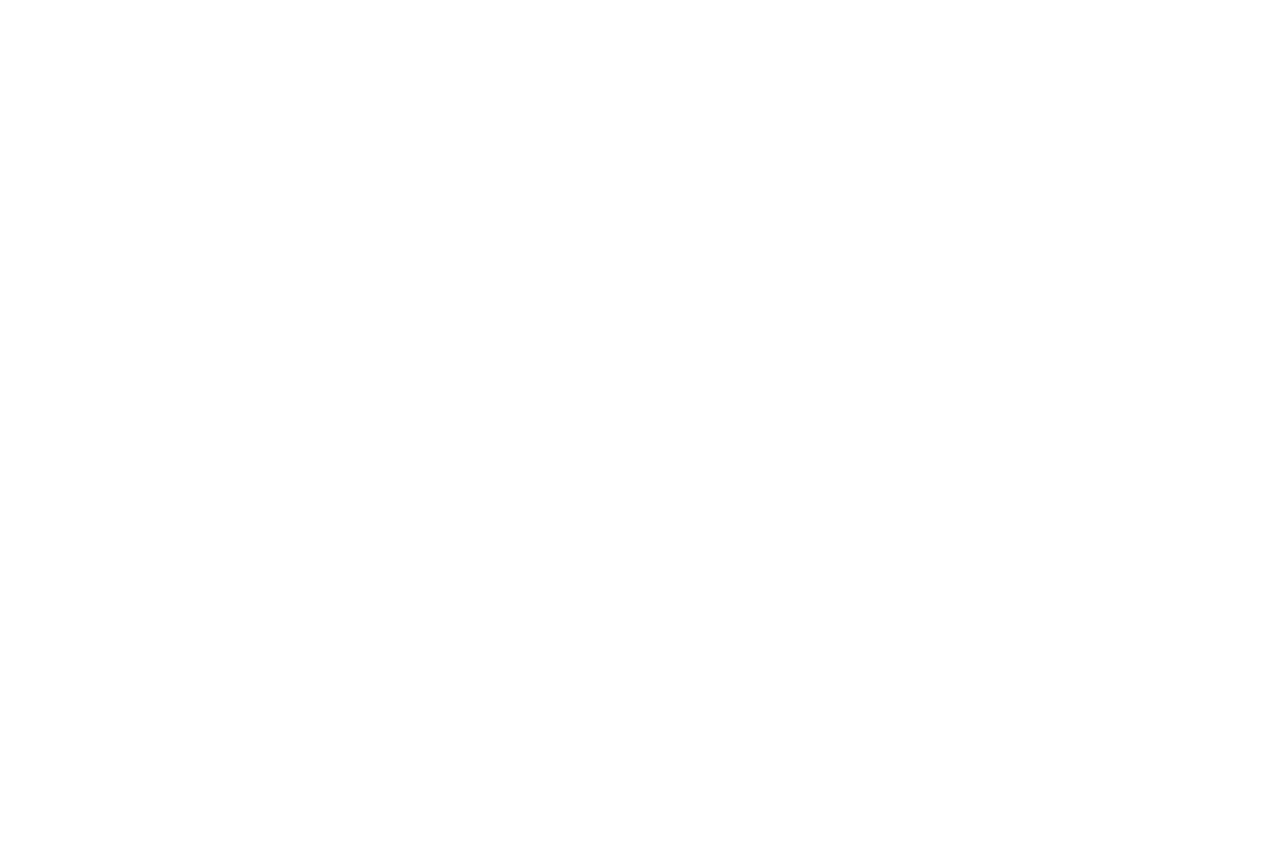
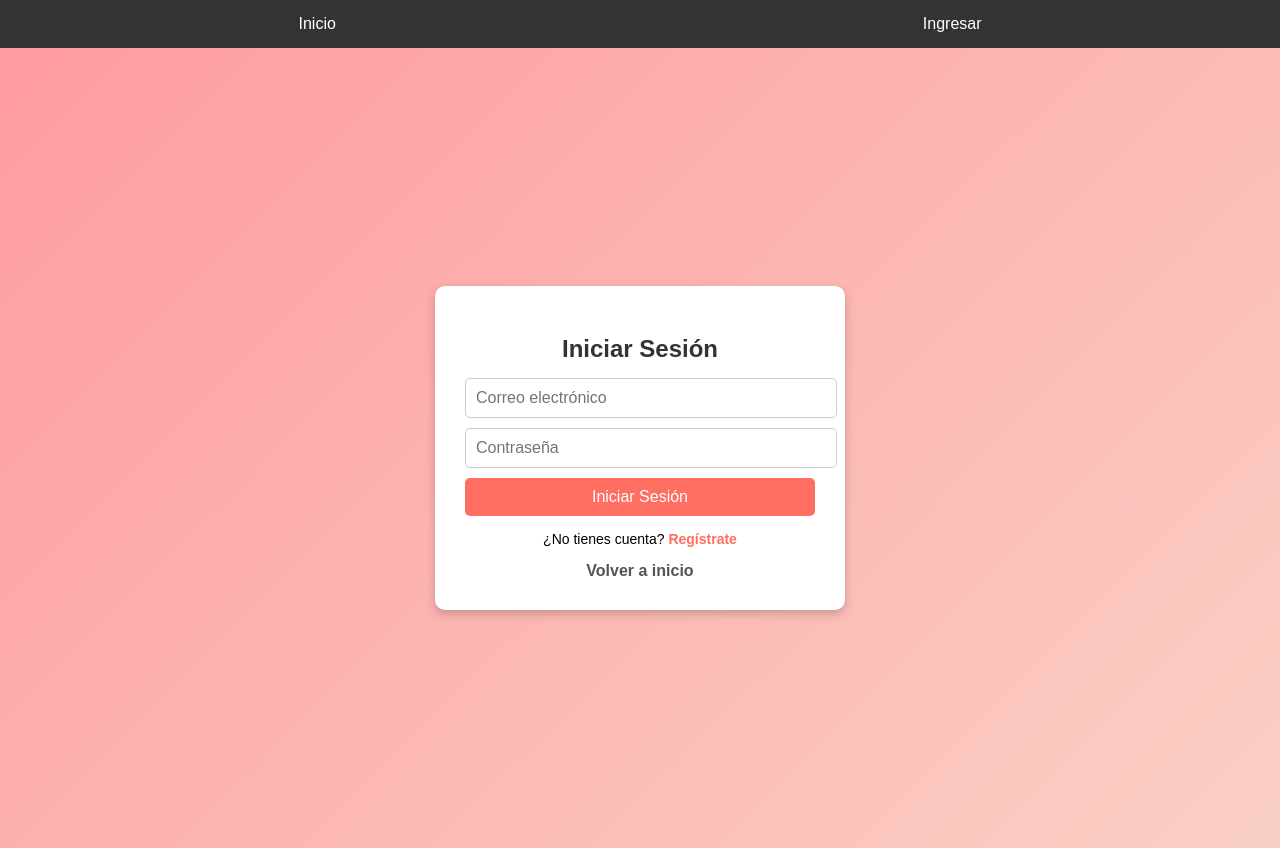
Before and after one commit to MarcosMartinProgram/FrontendAppSuperMitre, a React (Create React App) app: page /login in a window 1280 px wide. Before the commit this address had no page. Before the commit the page ends 800 px from the top, so only its background shows below. Built offline with nearby package versions, Linux system fonts and the light colour scheme.

Commit message:
cambios css

```diff
--- a/src/App.css
+++ b/src/App.css
@@ -28,6 +28,52 @@
   color: #61dafb;
 }
 
+.home-container {
+  text-align: center;
+  margin-top: 0px;
+}
+
+.home-container h1 {
+  font-size: 2rem;
+  color: #333;
+}
+
+.home-container p {
+  font-size: 1.2rem;
+  margin-bottom: 20px;
+}
+
+.home-container button {
+  background-color: #007bff;
+  color: white;
+  padding: 10px 20px;
+  border: none;
+  cursor: pointer;
+  font-size: 1rem;
+  border-radius: 5px;
+}
+
+.navbar {
+  display: flex;
+  justify-content: space-around;
+  padding: 5px;
+  background-color: #333;
+}
+
+.navbar a {
+  color: white;
+  text-decoration: none;
+  font-size: 1rem;
+  padding: 10px;
+}
+
+.home-image {
+  width: 100%;
+  max-width: 1900px; /* Ajusta el tamaño */
+  display: block;
+  margin: 1px auto;
+}
+
 @keyframes App-logo-spin {
   from {
     transform: rotate(0deg);
--- a/src/App.js
+++ b/src/App.js
@@ -1,17 +1,18 @@
 import React from 'react';
 import { BrowserRouter as Router, Route, Routes, Navigate } from 'react-router-dom';
 import { jwtDecode } from 'jwt-decode'; // Para decodificar el token
+import Home from './pages/Home';
 import Login from './pages/Login';
 import PanelPrincipal from './pages/PanelPrincipal';
 import Productos from './pages/Productos';
 import Rubros from './pages/Rubros';
 import Tienda from './pages/Tienda';
 import Ventas from './pages/Ventas';
-
+import Navbar from './components/Navbar';
 import GestionProductos from './pages/GestionProductos';
 import RegistrarVentas from './pages/RegistrarVentas';
 import Reportes from './pages/Reportes';
-
+import './App.css';
 // Función para verificar si el usuario tiene acceso
 const PrivateRoute = ({ element, allowedRoles }) => {
   const token = localStorage.getItem('authToken'); // Obtiene el token del almacenamiento local
@@ -39,9 +40,11 @@ const PrivateRoute = ({ element, allowedRoles }) => {
 const App = () => {
   return (
     <Router>
+      <Navbar />
       <Routes>
         {/* Rutas públicas */}
-        <Route path="/" element={<Login />} />
+        <Route path="/" element={<Home />} />
+        <Route path="/login" element={<Login />} />
 
         {/* Rutas protegidas por rol */}
         <Route
--- a/src/components/Navbar.js
+++ b/src/components/Navbar.js
@@ -0,0 +1,13 @@
+import React from 'react';
+import { Link } from 'react-router-dom';
+
+const Navbar = () => {
+  return (
+    <nav className="navbar">
+      <Link to="/">Inicio</Link>
+      <Link to="/login">Ingresar</Link>
+    </nav>
+  );
+};
+
+export default Navbar;
--- /dev/null
+++ b/src/pages/Home.js
@@ -0,0 +1,18 @@
+import React from 'react';
+import { Link } from 'react-router-dom';
+
+const Home = () => {
+  return (
+    <div className="home-container">
+      <img src="/portada.svg" alt='Logo' className="home-image" />
+      <h1>Bienvenido a nuestra Tienda</h1>
+      <p>Compra lo que necesitas de manera rápida y sencilla.</p>
+      <Link to="/login">
+        <button>Ingresar</button>
+      </Link>
+    </div>
+  );
+};
+
+export default Home;
+//frontend\public\portada.svg
--- /dev/null
+++ b/src/pages/Login.css
@@ -0,0 +1,94 @@
+/* Fondo con degradado */
+body {
+    font-family: 'Arial', sans-serif;
+    background: linear-gradient(135deg, #ff9a9e, #fad0c4);
+    margin: 0;
+  }
+  /* Contenedor principal */
+  .login-container {
+    display: flex;
+    justify-content: center;
+    align-items: center;
+    width: 100%;
+    height: 100vh;
+  }
+
+  /* Caja del formulario */
+  .login-box {
+    background: white;
+    padding: 30px;
+    border-radius: 10px;
+    box-shadow: 0px 4px 10px rgba(0, 0, 0, 0.2);
+    text-align: center;
+    max-width: 350px;
+    width: 100%;
+  }
+
+  /* Título */
+  h2 {
+    margin-bottom: 15px;
+    color: #333;
+  }
+
+  /* Campos de entrada */
+  input {
+    width: 100%;
+    padding: 10px;
+    margin-bottom: 10px;
+    border: 1px solid #ccc;
+    border-radius: 5px;
+    font-size: 16px;
+  }
+
+  /* Mensaje de error */
+  .error-message {
+    color: red;
+    font-size: 14px;
+    margin-bottom: 10px;
+  }
+
+  /* Botón de inicio de sesión/registro */
+  button {
+    width: 100%;
+    padding: 10px;
+    background: #ff6f61;
+    color: white;
+    border: none;
+    border-radius: 5px;
+    font-size: 16px;
+    cursor: pointer;
+    transition: 0.3s;
+  }
+
+  button:hover {
+    background: #e65550;
+  }
+
+  /* Texto para alternar entre login y registro */
+  .toggle-text {
+    margin-top: 15px;
+    font-size: 14px;
+  }
+
+  .toggle-text span {
+    color: #ff6f61;
+    font-weight: bold;
+    cursor: pointer;
+  }
+
+  .toggle-text span:hover {
+    text-decoration: underline;
+  }
+
+  /* Enlace para volver al inicio */
+  .back-home {
+    display: block;
+    margin-top: 15px;
+    color: #555;
+    text-decoration: none;
+    font-weight: bold;
+  }
+
+  .back-home:hover {
+    text-decoration: underline;
+  }
--- a/src/pages/Login.js
+++ b/src/pages/Login.js
@@ -1,6 +1,8 @@
 import React, { useState } from 'react';
 import { jwtDecode } from 'jwt-decode';
 import { login } from '../helpers/auth';
+import { Link } from 'react-router-dom';
+import './Login.css';
 
 const Login = () => {
   const [email, setEmail] = useState('');
@@ -43,8 +45,10 @@ const Login = () => {
   };
 
   return (
-    <div>
-      <h1>Iniciar Sesión</h1>
+    <div className="login-container">
+      <div className="login-box">
+        <h2>{isNewUser ? 'Registrarse' : 'Iniciar Sesión'}</h2>
+        {error && <p className="error-message">{error}</p>}
         <form onSubmit={handleSubmit}>
           <input
             type="email"
@@ -70,8 +74,15 @@ const Login = () => {
             />
           )}
           <button type="submit">{isNewUser ? 'Registrarse' : 'Iniciar Sesión'}</button>
-        {error && <p style={{ color: 'red' }}>{error}</p>}
         </form>
+        <p className="toggle-text">
+          {isNewUser ? '¿Ya tienes cuenta?' : '¿No tienes cuenta?'}{' '}
+          <span onClick={() => setIsNewUser(!isNewUser)}>
+            {isNewUser ? 'Inicia sesión' : 'Regístrate'}
+          </span>
+        </p>
+        <Link to="/" className="back-home">Volver a inicio</Link>
+      </div>
     </div>
   );
 };
```
Also changed, not shown: 1 other file (tests, documents, lock files or other folders). Lines whose indentation alone changed are shown as unchanged.
